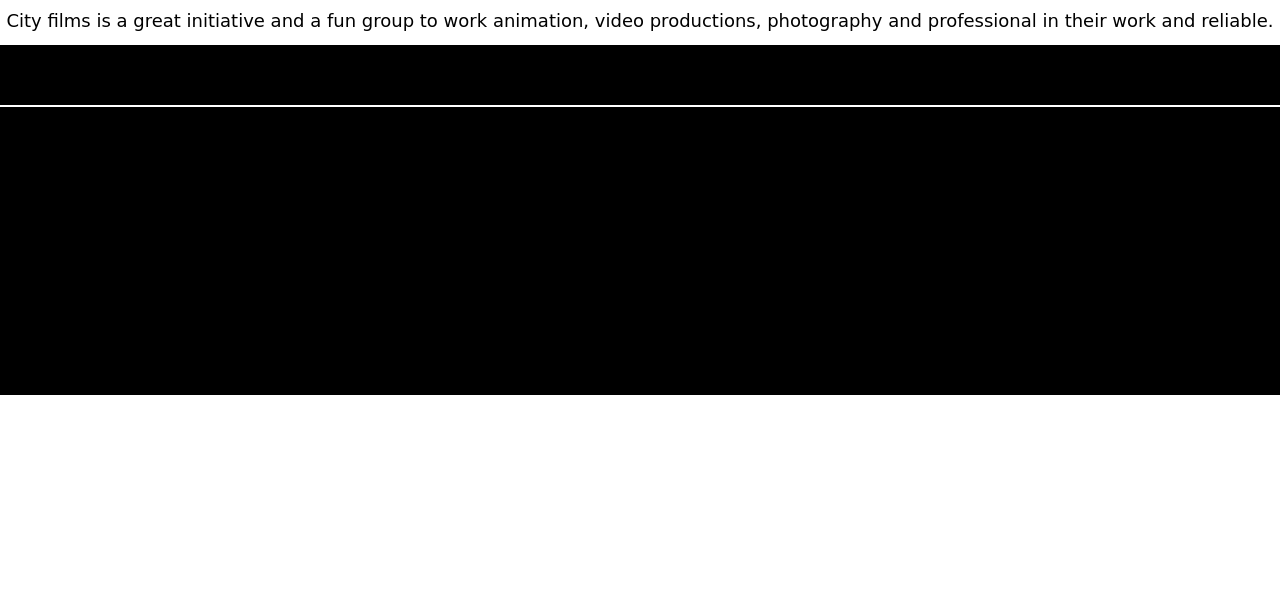
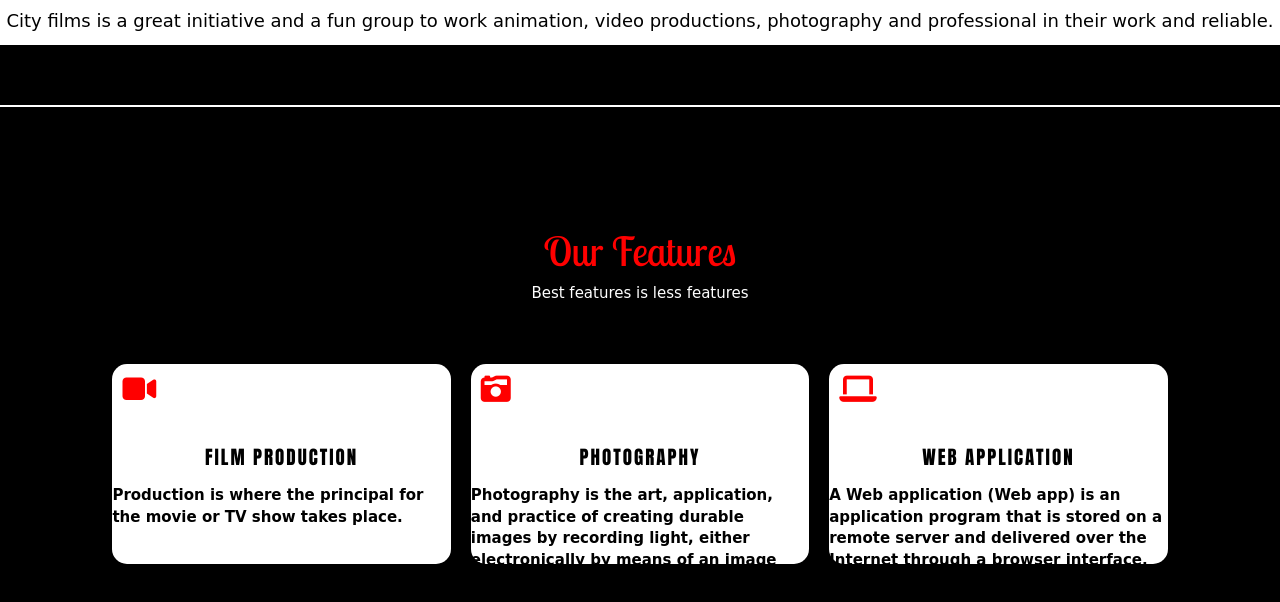
Before and after one commit to Paras03DP/cityfilming, a plain HTML site: page index.html in a window 1280 px wide. Shown: the part 989-1591 px from the top of the page. Before the commit the page ends 1384 px from the top, so only its background shows below. Drawn offline with nearby package versions, Linux system fonts and the light colour scheme; a web font is replaced by a local one.

Commit message:
features

```diff
--- a/css/style.css
+++ b/css/style.css
@@ -110,8 +110,76 @@ body {
 
 /* ------------------------------- our works ----------------------- */
 
-.our-works{
+/* .our-works{
     width: 100%;
+    padding: 5vq 8;
     height: 200px;
     background-color: black;
 }
+.our-works h1 {
+    margin-top: 0;
+    color: white;
+    text-align: center;
+}
+.our-works p {
+    margin-top: 0;
+    color: white;
+    text-align: center;
+} */
+#features{
+    padding: 5vw 8vw 5vw 8vw;
+    text-align: center;
+    background-color: black;
+    margin-top: -20px;
+}
+#features h1{
+    color: red;
+    font-size: 40px;
+    margin-top: -10px;
+    font-family: 'Lobster Two', sans-serif;
+}
+#features p{
+    font-size: 15px;
+    font-family: Brush Script MT, Brush Script Std, cursive;
+    color: white;
+    text-decoration: none;
+}
+#features .fea-box{
+    background: white;
+    text-align: start;
+    margin: 10px;
+    height: 200px;
+    border-radius: 15px;
+    transition: 1s;
+}
+.fea-box:hover{
+    transform: scale(0.6);
+}
+#features .fea-box i{
+    font-size: 3rem;
+    padding: 10px;
+    color: red;
+}
+#features .fea-box h3{
+    font-size: 1.9rem;
+    font-family: Impact, Haettenschweiler, 'Arial Narrow Bold', sans-serif;
+    text-align: center;
+    font-weight: 900;
+    padding: 5px;
+    letter-spacing: 2px;
+    text-transform: uppercase;
+    color: black;
+    padding: 13px 0 7px 0;
+}
+#features .fea-box p{
+    font-size: 1.5rem;
+    font-family: Brush Script MT, Brush Script Std, cursive;
+    font-weight: 600;
+    color: black;
+}
+#features .fea-base{
+    display: grid;
+    grid-template-columns: repeat(auto-fit, minmax(320px, 1fr));
+    margin-top: 50px;
+    border-radius: 15px;
+}
--- a/index.html
+++ b/index.html
@@ -9,7 +9,7 @@
         <script src="https://ajax.googleapis.com/ajax/libs/jquery/1.12.4/jquery.min.js"></script>
         <script src="https://maxcdn.bootstrapcdn.com/bootstrap/3.3.7/js/bootstrap.min.js" integrity="sha384-Tc5IQib027qvyjSMfHjOMaLkfuWVxZxUPnCJA7l2mCWNIpG9mGCD8wGNIcPD7Txa" crossorigin="anonymous"></script>
 		<meta name="viewport" content="width=device-width, initial-scale=1">
-
+        <link rel="stylesheet" href="https://cdnjs.cloudflare.com/ajax/libs/font-awesome/6.2.0/css/all.min.css">
 	</head>
 	<body>
 
@@ -65,6 +65,24 @@
 
 <!------------------------------------- our works  -------------------------------------->
 
-<div class="our-works">
-
-</div>
+<section id="features">
+    <h1>Our Features</h1>
+    <p>Best features is less features</p>
+    <div class="fea-base">
+        <div class="fea-box">
+            <i class="fa fa-video-camera"></i>
+            <h3>Film Production</h3>
+            <p>Production is where the principal for the movie or TV show takes place.</p>
+        </div>
+        <div class="fea-box">
+            <i class="fa fa-camera-retro"></i>
+            <h3>Photography</h3>
+            <p>Photography is the art, application, and practice of creating durable images by recording light, either electronically by means of an image sensor.</p>
+        </div>
+        <div class="fea-box">
+            <i class="fa fa-laptop"></i>
+            <h3>Web Application</h3>
+            <p>A Web application (Web app) is an application program that is stored on a remote server and delivered over the Internet through a browser interface.</p>
+        </div>
+    </div>
+</section>
```
